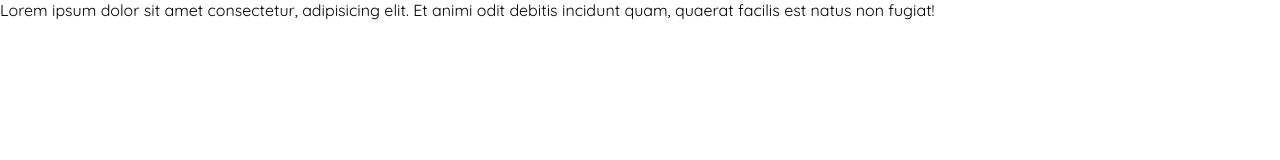
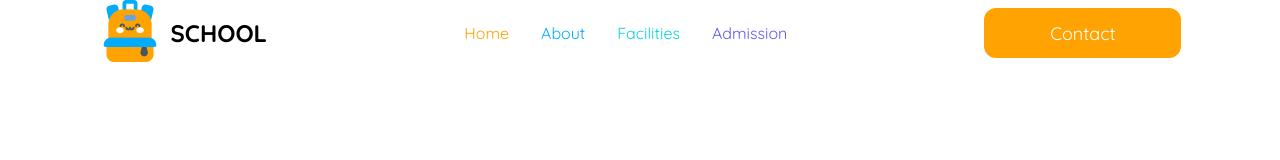
Before and after one commit to codevbase/Milestone-2-assignment-2, a plain HTML site: page index.html in a window 1280 px wide. Drawn offline with Linux system fonts and the light colour scheme.

Commit message:
created navbar for desktop

```diff
--- a/index.html
+++ b/index.html
@@ -14,7 +14,27 @@
     <header>
         <!-- <i class="fas fa-bars hamburger"></i>  -->
          <nav class="navbar">
-            <p class="para">Lorem ipsum dolor sit amet consectetur, adipisicing elit. Et animi odit debitis incidunt quam, quaerat facilis est natus non fugiat!</p>
+            <div class="container">
+                <div class="content">
+                    <div class="school-logo">
+                        <div class="logo">
+                            <img src="./assets/logo.png" alt="logo of school">
+                        </div>
+                        <h2 class="school">SCHOOL</h2>
+                    </div>
+                    <div class="menu-items">
+                        <ul class="menu">
+                            <li><a href="" id="home">Home</a></li>
+                            <li><a href="" id="about">About</a></li>
+                            <li><a href="" id="facilities">Facilities</a></li>
+                            <li><a href="" id="admission">Admission</a></li>
+                        </ul>
+                    </div>
+                    <div class="contact-btn">
+                        <button type="button" class="btn">Contact</button>
+                    </div>
+                </div>
+            </div>
          </nav>
 
 
--- a/style.css
+++ b/style.css
@@ -1,16 +1,11 @@
 @import url('https://fonts.googleapis.com/css2?family=Quicksand:wght@300..700&display=swap');
 
 
-.quicksand-light {
-
-    font-optical-sizing: auto;
-    font-weight: 300;
-    font-style: normal;
-  }
 
 *{
     margin: 0;
     padding: 0;
+    font-family: var(--font);
 }
 :root{
     --skyblue: rgba(1, 172, 253, 1);
@@ -21,9 +16,7 @@
     --font: "Quicksand", serif;
 
 }
-.para{
-    font-family:var(--font)
-}
+
 
 .hamburger {
     font-size: 32px;
@@ -34,3 +27,57 @@
   .hamburger:hover {
     color: #60a346;
   }
+
+
+nav li, a{
+    list-style: none;
+    text-decoration: none;
+}
+
+#home{
+    color: var(--orange);
+}
+
+#about{
+    color: var(--skyblue);
+}
+
+#facilities{
+    color: var(--aquamerin);
+}
+
+#admission{
+    color: var(--blue);
+}
+
+nav .btn{
+    color: white;
+    background-color: var(--orange);
+    border: none;
+    border-radius: 12px;
+    width: 197px;
+    height: 50px;
+    font-size: large;
+}
+
+.school-logo{
+    display: flex;
+    /* justify-content: left; */
+    align-items: center;
+    /* flex-direction: start; */
+    gap: 10px;
+}
+
+.menu{
+    display: flex;
+    flex-direction: row;
+    gap: 32px;
+    padding-top: 5px;
+    padding-bottom: 5px;
+}
+
+.content{
+    display: flex;
+    align-items: center;
+    justify-content: space-around;
+}
```
